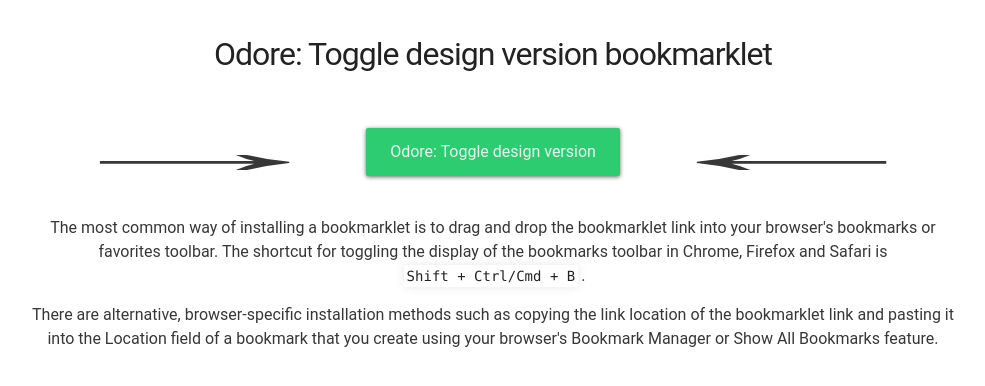
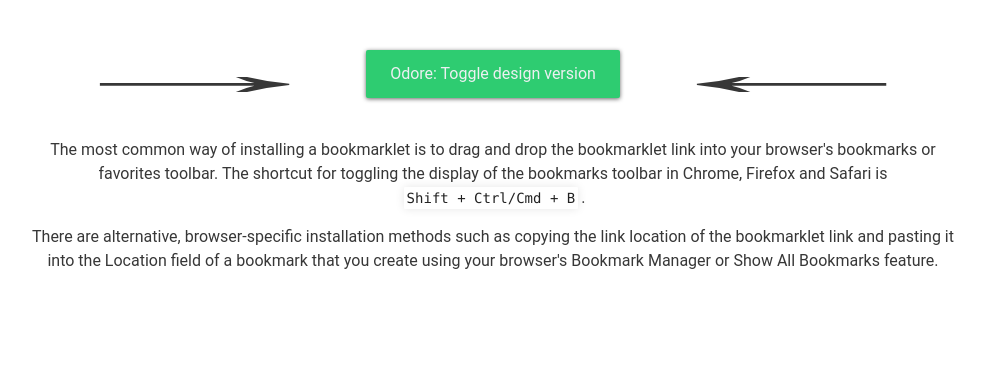
Before and after one commit to raegen/raegen.github.io, a plain HTML site: page odore-design-bookmarklet.html in a window 1280 px wide. Shown: the whole page, without its empty margins (147-1132 px from the left). Drawn offline with Linux system fonts and the light colour scheme.

Commit message:
Update odore-design-bookmarklet.html

```diff
--- a/odore-design-bookmarklet.html
+++ b/odore-design-bookmarklet.html
@@ -387,7 +387,7 @@
 </head>
 <body>
   <article style="font-size: 16px; line-height: 1.5;">
-    <h2>Odore: Toggle design version bookmarklet</h2>
+<!--     <h2>Odore: Toggle design version bookmarklet</h2> -->
     <div style="display: flex">
 <span class="arrow-container"><span class="arrow">→</span></span>
 <a href="javascript:(function()%7Bif%20(%2Fodore%5C.com%2F.test(location.hostname))%20%7B%0Atry%20%7B%0Awindow.localStorage.setItem('toggle_DS'%2C%20Number(!Number(window.localStorage.getItem('toggle_DS'))))%3B%0Awindow.dispatchEvent(%0A%20%20new%20StorageEvent('storage'%2C%20%7B%0A%20%20%20%20storageArea%3A%20window.localStorage%2C%0A%20%20%20%20key%3A%20'toggle_DS'%2C%0A%20%20%7D)%2C%0A)%3B%0A%7D%20catch(e)%20%7B%0A%20%20console.log('Failed%20to%20toggle%20design%20version'%2C%20e)%3B%0A%7D%0A%7D%7D)()%3B">
```
